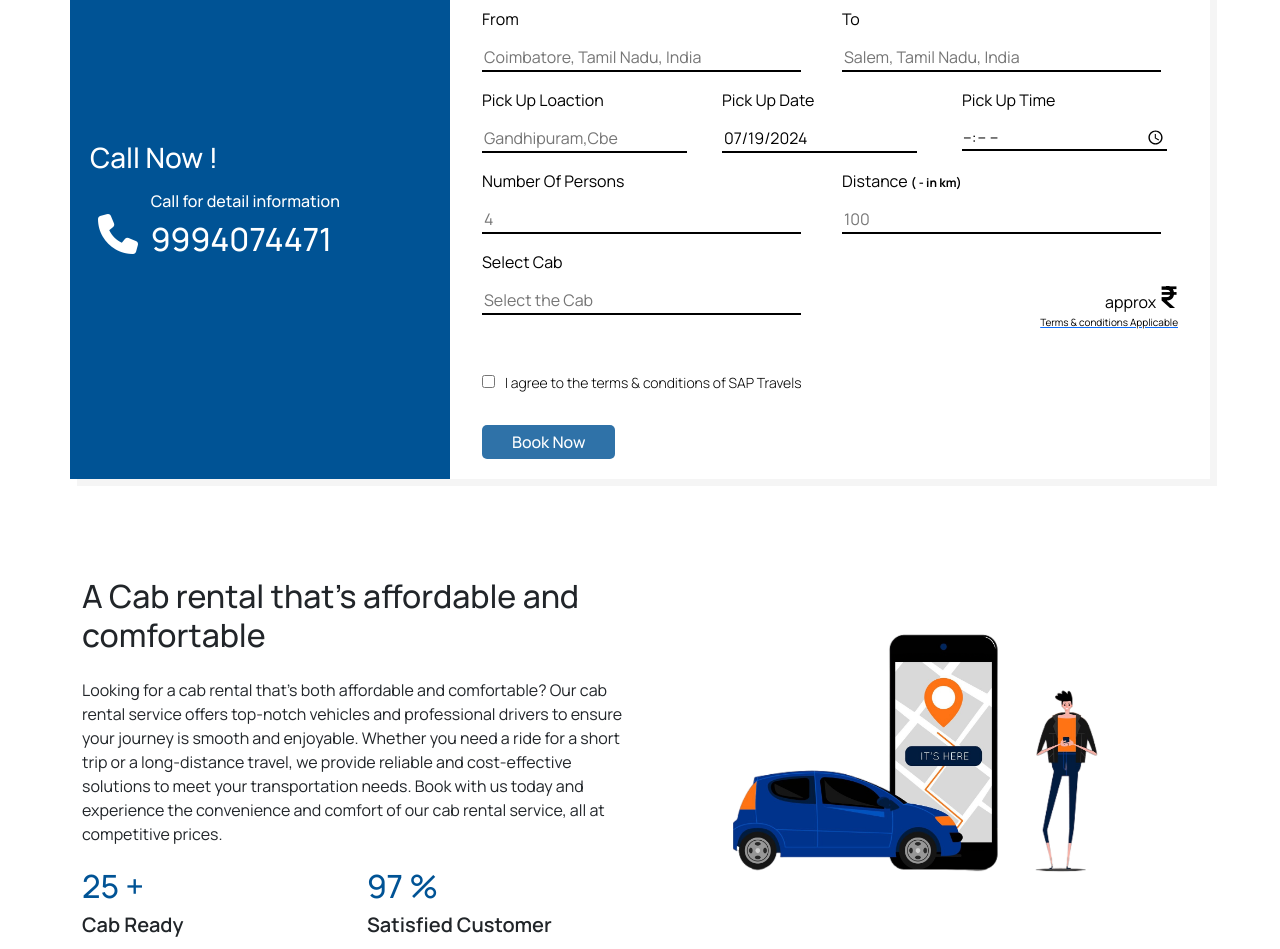
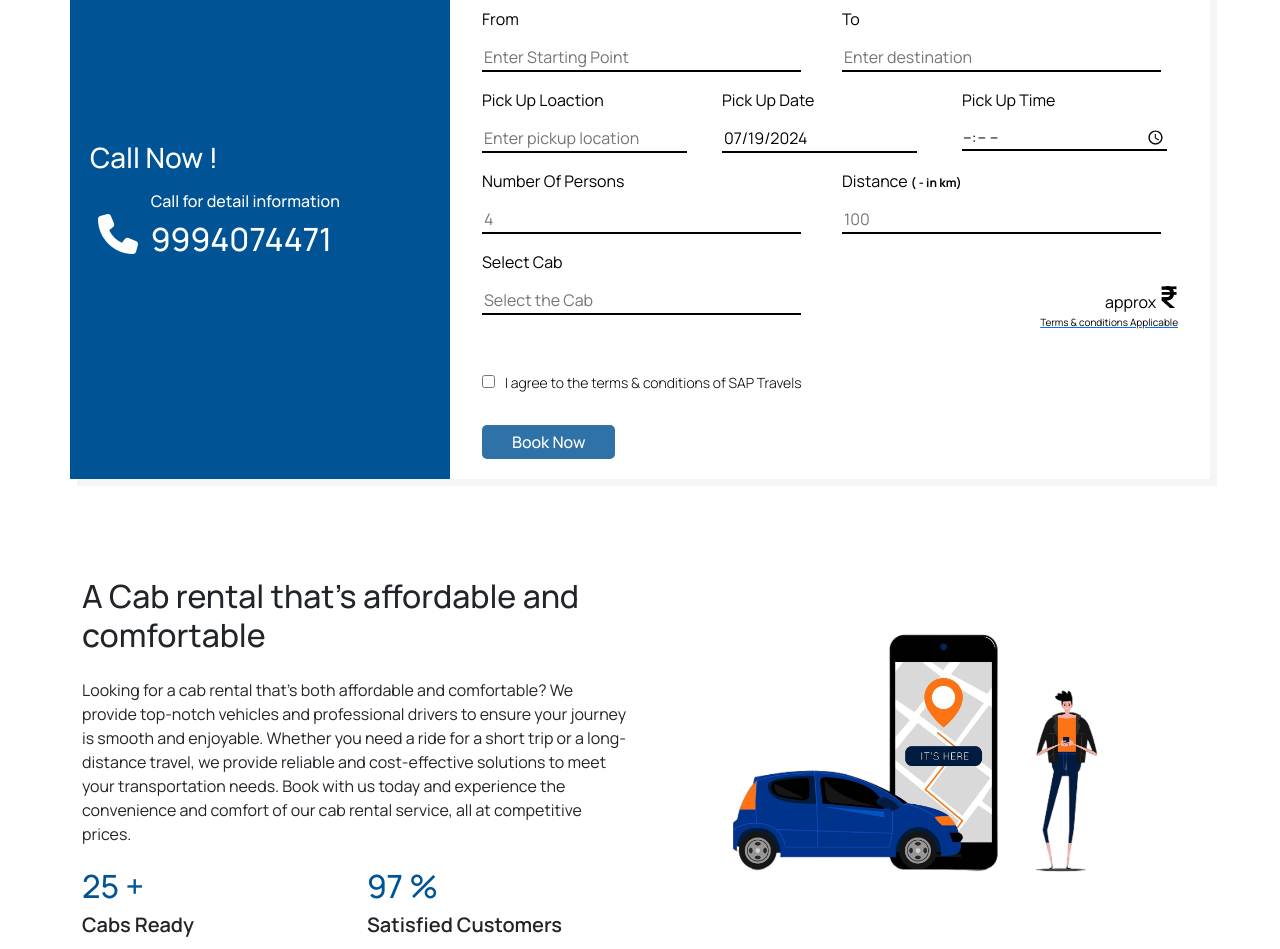
Before and after one commit to virtuecorporate-dev/Saranam-Ayyappa-Travels, a React (Create React App) app in the folder frontend/: page / in a window 1280 px wide. Shown: the part 720-1669 px from the top of the page. Built offline with nearby package versions, Linux system fonts and the light colour scheme.

Commit message:
change done

```diff
--- a/frontend/src/Components/Form.jsx
+++ b/frontend/src/Components/Form.jsx
@@ -210,7 +210,7 @@ const BookingForm = () => {
                                 <input type="text" className='input-field'
                                     id='From'
                                     value={state.from}
-                                    placeholder="Coimbatore, Tamil Nadu, India"
+                                    placeholder="Enter Starting Point"
                                     required
                                     onChange={(e) => { dispatch({ type: "FROM", payload: e.target.value }) }} />
                             </div>
@@ -220,7 +220,7 @@ const BookingForm = () => {
                                 <input type="text" className='input-field'
                                     id='To'
                                     value={state.to}
-                                    placeholder="Salem, Tamil Nadu, India"
+                                    placeholder="Enter destination"
                                     required
                                     onChange={(e) => { dispatch({ type: "TO", payload: e.target.value }) }} />
                             </div>
@@ -236,7 +236,7 @@ const BookingForm = () => {
                                 <input type="text" className='input-field'
                                     id='PickUpLoaction'
                                     value={state.pickUpLocation}
-                                    placeholder="Gandhipuram,Cbe"
+                                    placeholder="Enter pickup location"
                                     required
                                     onChange={(e) => { dispatch({ type: "PICK-UP-LOCATION", payload: e.target.value }) }} />
                             </div>
--- a/frontend/src/Pages/Home.jsx
+++ b/frontend/src/Pages/Home.jsx
@@ -66,16 +66,16 @@ export default function Home() {
             <div className="row home-banner ">
               <div className="col-lg-6">
                 <h2>A Cab rental that's affordable and comfortable</h2>
-                <p className='mt-4'>Looking for a cab rental that's both affordable and comfortable? Our cab rental service offers top-notch vehicles and professional drivers to ensure your journey is smooth and enjoyable. Whether you need a ride for a short trip or a long-distance travel, we provide reliable and cost-effective solutions to meet your transportation needs. Book with us today and experience the convenience and comfort of our cab rental service, all at competitive prices. </p>
+                <p className='mt-4'>Looking for a cab rental that's both affordable and comfortable? We provide top-notch vehicles and professional drivers to ensure your journey is smooth and enjoyable. Whether you need a ride for a short trip or a long-distance travel, we provide reliable and cost-effective solutions to meet your transportation needs. Book with us today and experience the convenience and comfort of our cab rental service, all at competitive prices. </p>
                 <div className="row mt-2">
                   <div className="col-lg-6">
                     <h2 className='home-banner-text'>25 + </h2>
-                    <h5>Cab Ready</h5>
+                    <h5>Cabs Ready</h5>
                     <p>cabs ready to provide you with affordable and comfortable travel!</p>
                   </div>
                   <div className="col-lg-6">
                     <h2 className='home-banner-text'>97 %</h2>
-                    <h5>Satisfied Customer</h5>
+                    <h5>Satisfied Customers</h5>
                     <p>Our customers are highly satisfied with our service!</p>
                   </div>
                 </div>
```
